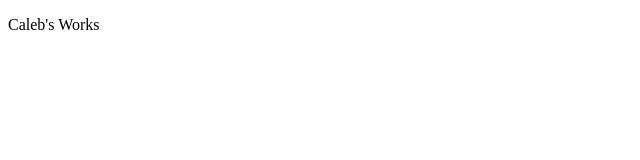
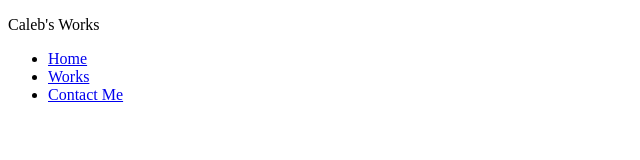
Before and after one commit to iamkongfused/PersonalWebsite, a plain HTML site: page works.html in a window 1280 px wide. Shown: the whole page, without its empty margins (0-640 px from the left). Drawn offline with Linux system fonts and the light colour scheme.

Commit message:
Fixing Navigation Bug

```diff
--- a/works.html
+++ b/works.html
@@ -4,9 +4,16 @@
     <meta charset="UTF-8">
     <meta http-equiv="X-UA-Compatible" content="IE=edge">
     <meta name="viewport" content="width=device-width, initial-scale=1.0">
-    <title>Document</title>
+    <title>Caleb's Works</title>
 </head>
 <body>
     <p>Caleb's Works</p>
+    <nav>
+        <ul>
+            <li><a href="/index.html">Home</a></li>
+            <li><a href="/works.html">Works</a></li>
+            <li><a href="/contactme.html">Contact Me</a></li>
+        </ul>
+    </nav>
 </body>
 </html>
```
Also changed, not shown: contactme.html (+8 -1 lines), index.html (+1 -1 lines).
